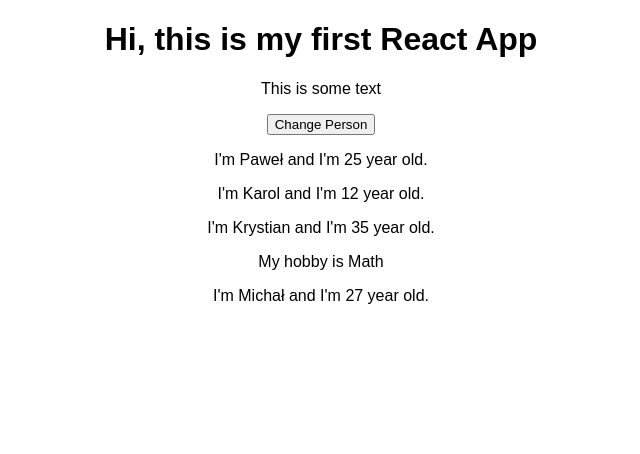
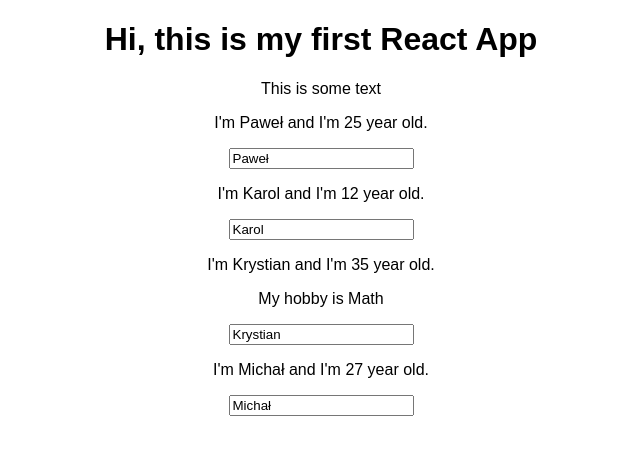
Before and after one commit to Kwarku/HelloReactApp, a React (Create React App) app: page / in a window 1280 px wide. Shown: the top 454 px of the page, without its empty margins (319-959 px from the left). Built offline with nearby package versions, Linux system fonts and the light colour scheme.

Commit message:
add dynamic name change method in App and use in to Person component

```diff
--- a/src/App.js
+++ b/src/App.js
@@ -12,11 +12,11 @@ class App extends Component {
     ]
   };
 
-  changeNameHandler = (newName) => {
+dynamicChangeNameMethodHandler = (event) =>{
   this.setState({
-      pesrons: [
-        { name: newName, age: 25 },
-        { name: 'Karol', age: 12 },
+    pesrons:[
+      { name: 'Paweł', age: 25 },
+      { name: event.target.value, age: 12 },
       { name: 'Krystian', age: 35 },
       { name: 'Michał', age: 27 },
     ]
@@ -28,24 +28,18 @@ class App extends Component {
       <div className="App">
         <h1>Hi, this is my first React App</h1>
         <p> This is some text</p>
-        <button
-          // This way using bind method is better. USE IT
-          onClick={this.changeNameHandler.bind(this, 'Pafcio')}>Change Person
-        </button>
-
         <Person
           name={this.state.pesrons[0].name}
           age={this.state.pesrons[0].age} />
 
         <Person
           name={this.state.pesrons[1].name}
-          age={this.state.pesrons[1].age} />
+          age={this.state.pesrons[1].age}
+          change={this.dynamicChangeNameMethodHandler} />
 
         <Person
           name={this.state.pesrons[2].name}
           age={this.state.pesrons[2].age}
-          // This way using () => is worst
-          click={() => this.changeNameHandler('Paweł!111')}
         >My hobby is Math
         </Person>
 
--- a/src/Person/Person.js
+++ b/src/Person/Person.js
@@ -2,9 +2,10 @@ import React from 'react';
 
 const person = (props) => {
     return(
-    <div onClick={props.click}>
+    <div>
         <p>I'm {props.name} and I'm {props.age} year old.</p>
         <p>{props.children}</p>
+        <input type="text" onChange={props.change} value={props.name}/>
     </div>
     );
 }
```
Lines whose indentation alone changed are shown as unchanged.
